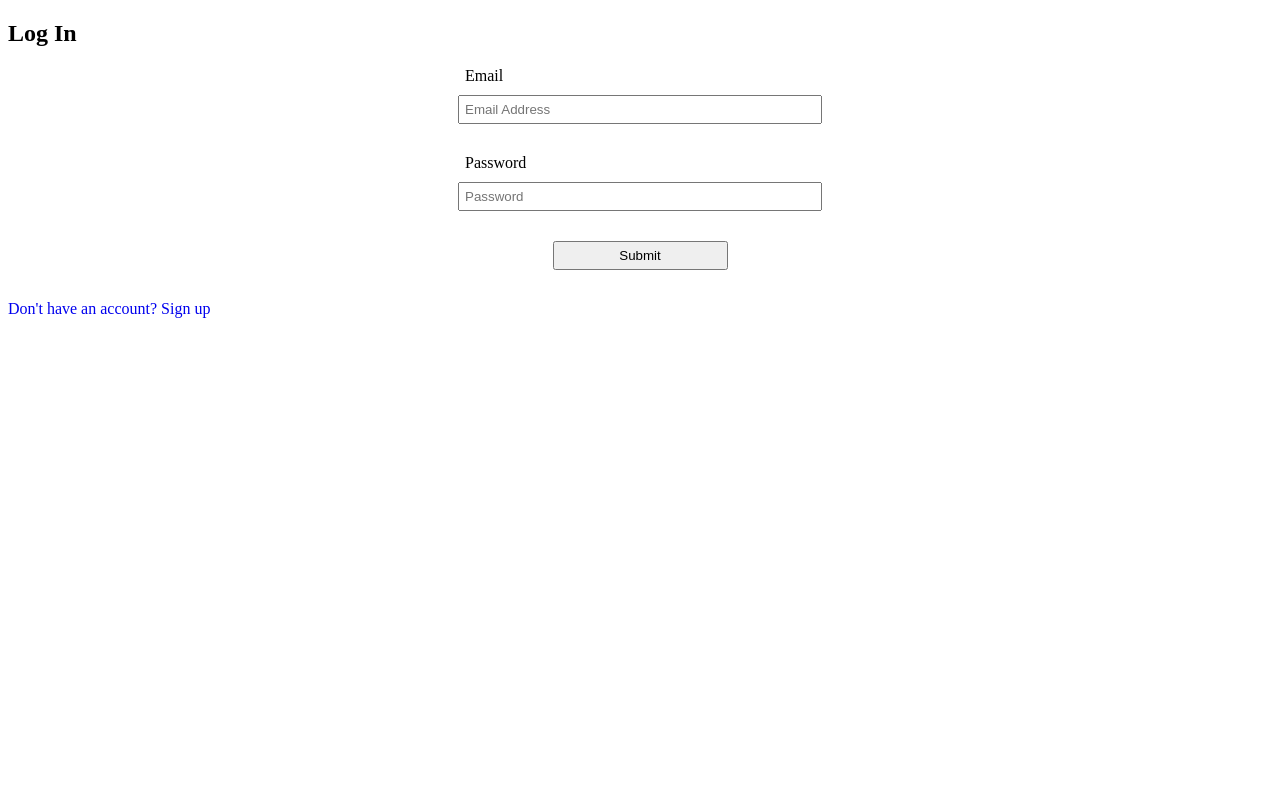
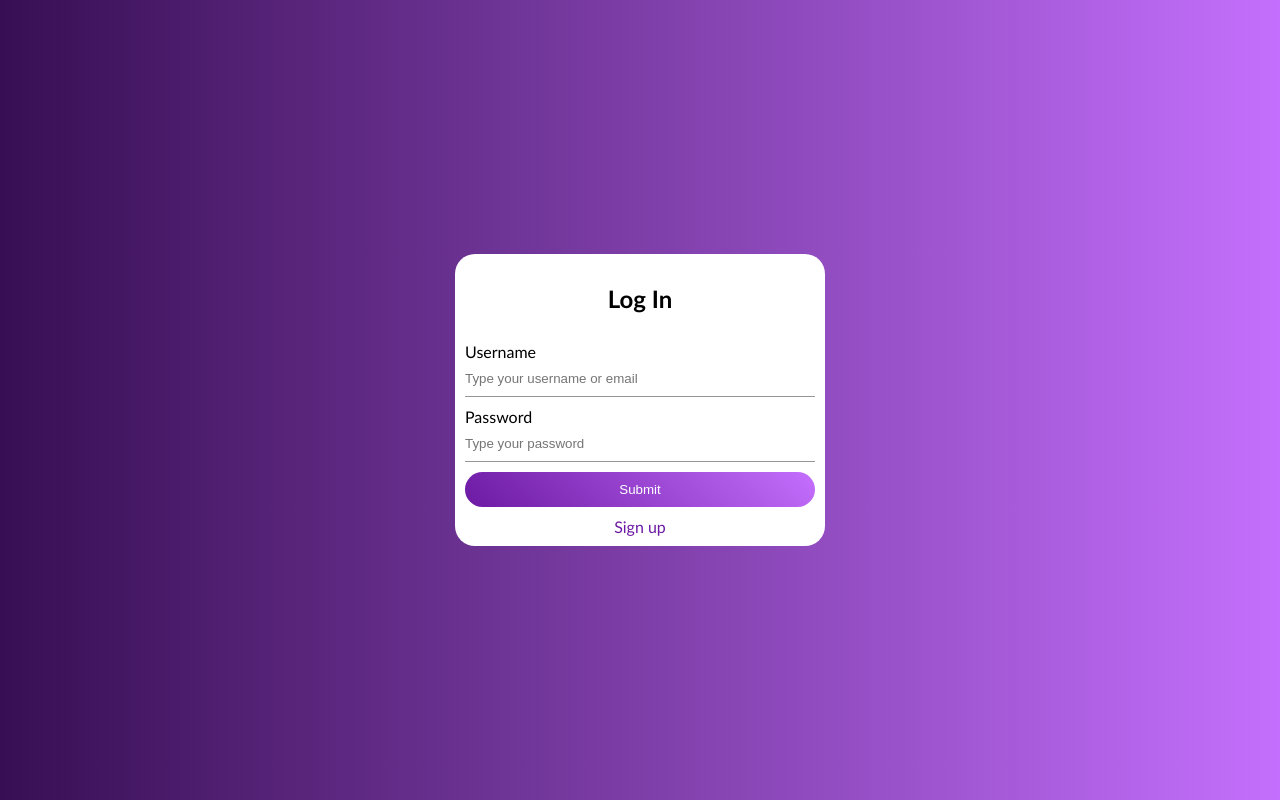
Before and after one commit to AlexeyTerleev/user-management-front-end, a React (Vite) app: page /auth/login in a window 1280 px wide. Built offline with nearby package versions, Linux system fonts and the light colour scheme.

Commit message:
login styles

```diff
--- /dev/null
+++ b/index.css
@@ -0,0 +1,6 @@
+body {
+    margin: 0;
+    padding: 0;
+    background: linear-gradient(to right,  #370e53, #c46ffd);
+    font-family:'Gill Sans', 'Gill Sans MT', Calibri, 'Trebuchet MS', sans-serif;
+}
--- a/index.html
+++ b/index.html
@@ -3,6 +3,7 @@
   <head>
     <meta charset="UTF-8" />
     <meta name="viewport" content="width=device-width, initial-scale=1.0" />
+    <link rel="stylesheet" type="text/css" href="index.css" />
     <title>User Management</title>
   </head>
   <body>
--- /dev/null
+++ b/src/App.module.css
@@ -0,0 +1,4 @@
+.App {
+    width: 100vw;
+    height: 100vh;
+}
--- a/src/App.tsx
+++ b/src/App.tsx
@@ -3,13 +3,14 @@ import AuthContext from "./store/auth/AuthContextProvider";
 import { useContext } from "react";
 import Resource from "./components/resource/Resource";
 import Auth from "./components/auth/Auth";
+import styles from "./App.module.css"
 
 function App() {
     const { authState } = useContext(AuthContext);
     const location = useLocation();
 
     return (
-        <div className="App">
+        <div className={styles.App}>
             <Routes>
                 <Route path="/" element={<Navigate to={authState.isLoggedIn ? location.pathname : "/auth/login"}/>}/>
 
--- a/src/components/auth/Auth.module.css
+++ b/src/components/auth/Auth.module.css
@@ -1,34 +1,72 @@
+
+.FormContainier {
+  display: flex;
+  justify-content: center;
+  align-items: center;
+  width: 100%;
+  height: 100%;
+}
+.FormWrapper {
+  display: flex;
+  flex-direction: column;
+  align-items: center;
+  background-color: #fff;
+  border-radius: 20px;
+  padding: 10px;
+}
+
+.Title {
+  align-self: center;
+}
+
 .Form {
   display: flex;
   flex-direction: column;
-    gap: 30px;
+  align-items: center;
+  height: 100%;
+  width: 350px;
 }
 
 .Input {
   display: flex;
   flex-direction: column;
-    align-items: center;
-    width: 20%;
-    margin: 0 auto;
-    gap: 10px;
-    min-width: 350px;
+  align-items: start;
+  width: 100%;
+  margin-top: 10px;
 }
 
 .Input input {
+  border: 0;
+  border-bottom: 1px solid #969696;
   width: 100%;
-    padding: 5px;
+  padding: 10px 0 10px 0;
+}
+
+.Input input:focus {
+  outline: none;
+  border-bottom: 1px solid #292929;
+  transition-duration: 300ms;
+}
+.Input input:focus::placeholder {
+  color: #292929;
+  transition-duration: 300ms;
 }
 
 .Input label {
-    width: 100%;
   text-align: left;
 }
 
 .Form button {
-    width: 10%;
-    padding: 5px;
-    margin: 0 auto;
-    min-width: 175px;
+  margin: 10px;
+  padding: 10px;
+  border-radius: 20px;
+  border: none;
+  width: 100%;
+  background-image: linear-gradient(45deg,  #6c19a3, #c46ffd);
+  color: #fff;
+}
+.Form button:active {
+  background-image: linear-gradient(45deg,  #460f6b, #7e47a3);
 }
 
 .Form button:hover {
@@ -37,4 +75,9 @@
 
 .Link {
   text-decoration: none;
+  justify-self: auto;
+  color: #6c19a3
 }
+.Link:active {
+  color: #440f68
+}
--- a/src/components/auth/Auth.tsx
+++ b/src/components/auth/Auth.tsx
@@ -8,6 +8,7 @@ import { AuthData } from "../../hooks/api/apiData";
 import { useLocation, useNavigate } from "react-router-dom";
 import LoginForm from "./LoginForm";
 import RegisterForm from "./RegisterForm";
+import styles from "./Auth.module.css"
 
 const Auth = () => {
   const [authData, setAuthData] = useState<AuthData>();
@@ -121,14 +122,16 @@ const Auth = () => {
   };
 
   return (
-    <>
-      <h2>{isLogin ? 'Log In' : 'Sign Up'}</h2>
-      {
-        isLogin
-          ? <LoginForm onSubmit={loginHandler} />
-          : <RegisterForm onSubmit={registerHandler} />
-      }
-    </>
+    <div className={styles.FormContainier}>
+      <div className={styles.FormWrapper}>
+        <h2 className={styles.Title}>{isLogin ? 'Log In' : 'Sign Up'}</h2>
+        {
+          isLogin
+            ? <LoginForm onSubmit={loginHandler} />
+            : <RegisterForm onSubmit={registerHandler} />
+        }
+      </div>
+    </div>
   );
 };
 
--- a/src/components/auth/LoginForm.tsx
+++ b/src/components/auth/LoginForm.tsx
@@ -11,28 +11,28 @@ const LoginForm = (props: Props) => {
     return (
         <form onSubmit={onSubmit} className={styles.Form}>
             <div className={styles.Input}>
-                <label htmlFor="email">Email</label>
+                <label htmlFor="email">Username</label>
                 <input
                     id="email"
                     name="email"
                     type="email"
                     required
-                    placeholder="Email Address"
+                    placeholder="Type your username or email"
                 />
             </div>
             <div className={styles.Input}>
                 <label htmlFor="password">Password</label>
                 <input
-                id="password"
-                name="password"
-                type="password"
-                required
-                placeholder="Password"
+                    id="password"
+                    name="password"
+                    type="password"
+                    required
+                    placeholder="Type your password"
                 />
             </div>
             <button type="submit">Submit</button>
             <Link className={styles.Link} to={"/auth/register"}>
-                Don't have an account? Sign up
+                Sign up
             </Link>
         </form>
     );
--- a/src/components/auth/RegisterForm.tsx
+++ b/src/components/auth/RegisterForm.tsx
@@ -72,7 +72,7 @@ const RegisterForm = (props: Props) => {
       </div>
       <button type="submit">Submit</button>
       <Link className={styles.Link} to={"/auth/login"}>
-        Already have an account? Sign in
+        Sign in
       </Link>
     </form>
   );
--- a/src/components/resource/Resource.module.css
+++ b/src/components/resource/Resource.module.css
@@ -1,16 +1,22 @@
 .Resource {
     display: flex;
     flex-direction: column;
-    gap: 30px;
-  }
+    width: 100vw;
+    height: 100vh;
+    background-color: blanchedalmond;
+}
 
-  .Resource button {
+.Resource button {
     width: 10%;
     padding: 5px;
     margin: 0 auto;
     min-width: 175px;
-  }
+}
 
-  .Resource button:hover {
+.Resource button:hover {
     cursor: pointer;
-  }
+}
+
+.Header {
+  background-color: aqua;
+}
--- a/src/components/resource/Resource.tsx
+++ b/src/components/resource/Resource.tsx
@@ -30,6 +30,7 @@ const Resource = () => {
 
   return (
     <div className={styles.Resource}>
+      <div className={styles.Header}>User Management</div>
       <h1>{JSON.stringify(data)}</h1>
       <button onClick={globalLogOutDispatch}>Log Out</button>
     </div>
```
Lines whose indentation alone changed are shown as unchanged.
